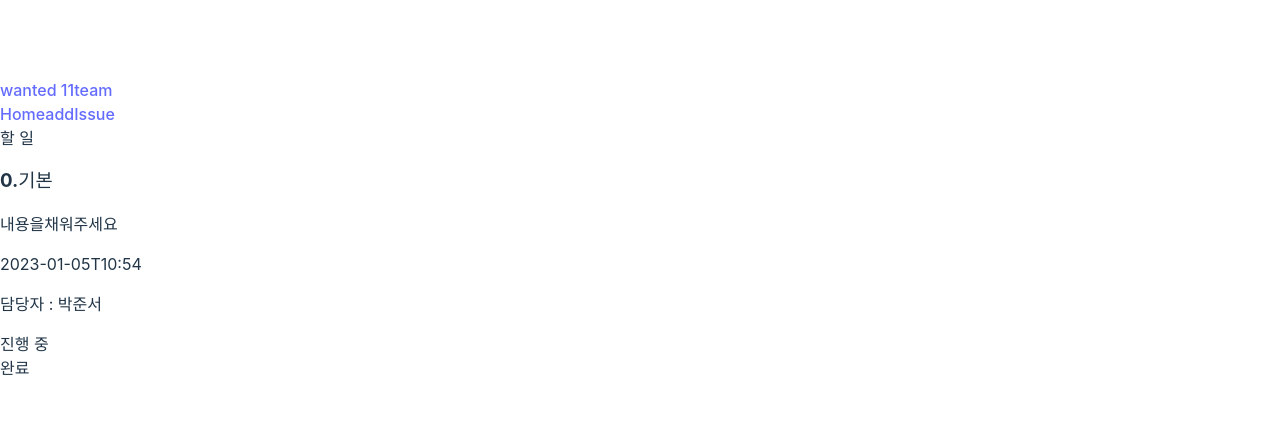
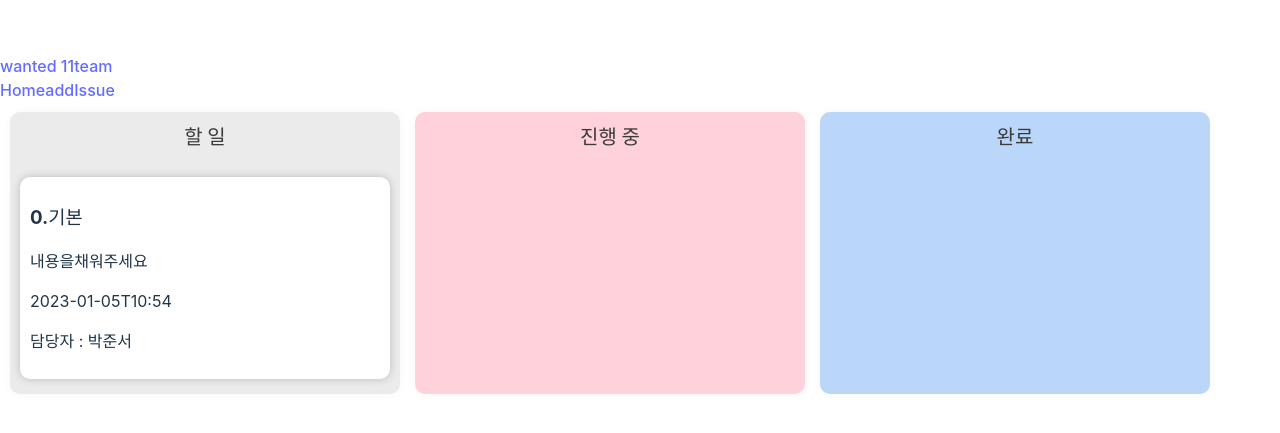
Before and after one commit to pre-onboading-eleven/pre-onboarding-8th-2-11, a React (Vite) app: page / in a window 1280 px wide. Shown: the part 171-604 px from the top of the page. Built offline with nearby package versions, Linux system fonts and the light colour scheme.

Commit message:
design : 칸반보드, 카드 디자인 설정

```diff
--- a/src/components/AddForm.tsx
+++ b/src/components/AddForm.tsx
@@ -1,8 +1,6 @@
 import { useRef, useState, useEffect } from 'react';
 import { issueStore } from '../hooks/store';
-
 import { issueProcess } from '../pages/Main';
-
 import { IIssue } from '../pages/Main';
 
 const whoList = [
--- a/src/components/Book.tsx
+++ b/src/components/Book.tsx
@@ -1,6 +1,7 @@
 import { issueStore } from '../hooks/store';
 import { IIssueProcess, IIssue } from '../pages/Main';
 import Issue from './Issue';
+import styled from 'styled-components';
 
 interface IProps {
   item: IIssueProcess;
@@ -17,16 +18,18 @@ const Book = ({ item }: IProps) => {
     <>
       <div className=" bg-one-red my-3 mx-2 box-border h-fit max-h-full w-48 border border-solid shadow-lg">
         <div className="m-2 mb-3 items-center text-center justify-between text-xl font-bold text-slate-600">
-          <div>{item.title}</div>
+          <CardTitle>{item.title}</CardTitle>
         </div>
-        <div className="">
-          {selectIssue ? (
-            selectIssue.map((mark: IIssue) => (
-              <Issue key={mark.id} mark={mark} />
-            ))
-          ) : (
-            <hr className="border-3 mt-0 mb-3 border-white" />
-          )}
+        <div>
+          {selectIssue
+            ? selectIssue.map((mark: IIssue) => (
+                <CardItem>
+                  <ItemWrapper>
+                    <Issue key={mark.id} mark={mark} />
+                  </ItemWrapper>
+                </CardItem>
+              ))
+            : null}
         </div>
       </div>
     </>
@@ -34,3 +37,35 @@ const Book = ({ item }: IProps) => {
 };
 
 export default Book;
+
+const CardTitle = styled.div`
+  height: 50px;
+  font-size: 20px;
+  font-weight: bold;
+  color: #3b3b3b;
+  display: flex;
+  justify-content: center;
+  align-items: center;
+`;
+
+const CardItem = styled.div`
+  padding: 10px;
+  display: flex;
+  flex-direction: column;
+  justify-content: center;
+  align-items: center;
+`;
+
+const ItemWrapper = styled.div`
+  box-sizing: border-box;
+  width: 100%;
+  height: fit-content;
+  background-color: white;
+  box-shadow: 0 0 8px 0 rgba(0, 0, 0, 0.2);
+  border-radius: 10px;
+  margin: 5px;
+  padding: 10px;
+  justify-content: space-between;
+  align-items: center;
+  cursor: pointer;
+`;
--- a/src/pages/Main.tsx
+++ b/src/pages/Main.tsx
@@ -13,43 +13,59 @@ export interface IIssue {
 export interface IIssueProcess {
   id: number;
   title: string;
+  color: string;
 }
 
 export const issueProcess: IIssueProcess[] = [
   {
     id: 0,
     title: '할 일',
+    color: '#ebebeb',
   },
   {
     id: 1,
     title: '진행 중',
+    color: '#ffd2db',
   },
   {
     id: 2,
     title: '완료',
+    color: '#bad6f9',
   },
 ];
 
 const Home = () => {
   return (
-    <div className="flex h-screen items-start bg-sub p-4">
-      <div className="flex justify-around w-full">
+    <div>
+      <Wrapper>
         {issueProcess &&
           issueProcess.map((item) => {
-            // console.log('selectIssue', item.id, selectIssue);
             return (
-              <div key={item.id}>
+              <ContainerWrapper
+                key={item.id}
+                color={issueProcess[item.id].color}
+              >
                 <Book item={item} />
-              </div>
+              </ContainerWrapper>
             );
           })}
-      </div>
+      </Wrapper>
     </div>
   );
 };
 
 export default Home;
 
-const test = styled.div`
-  color: #222222;
+const Wrapper = styled.div`
+  width: 1200px;
+  padding: 10px;
+  display: flex;
+  justify-content: space-between;
 `;
+
+const ContainerWrapper = styled.div`
+  width: 390px;
+  background-color: ${(props) => props.color};
+  box-shadow: 0 0 8px 0 rgba(0, 0, 0, 0.04);
+  border-radius: 10px;
+`;
```
